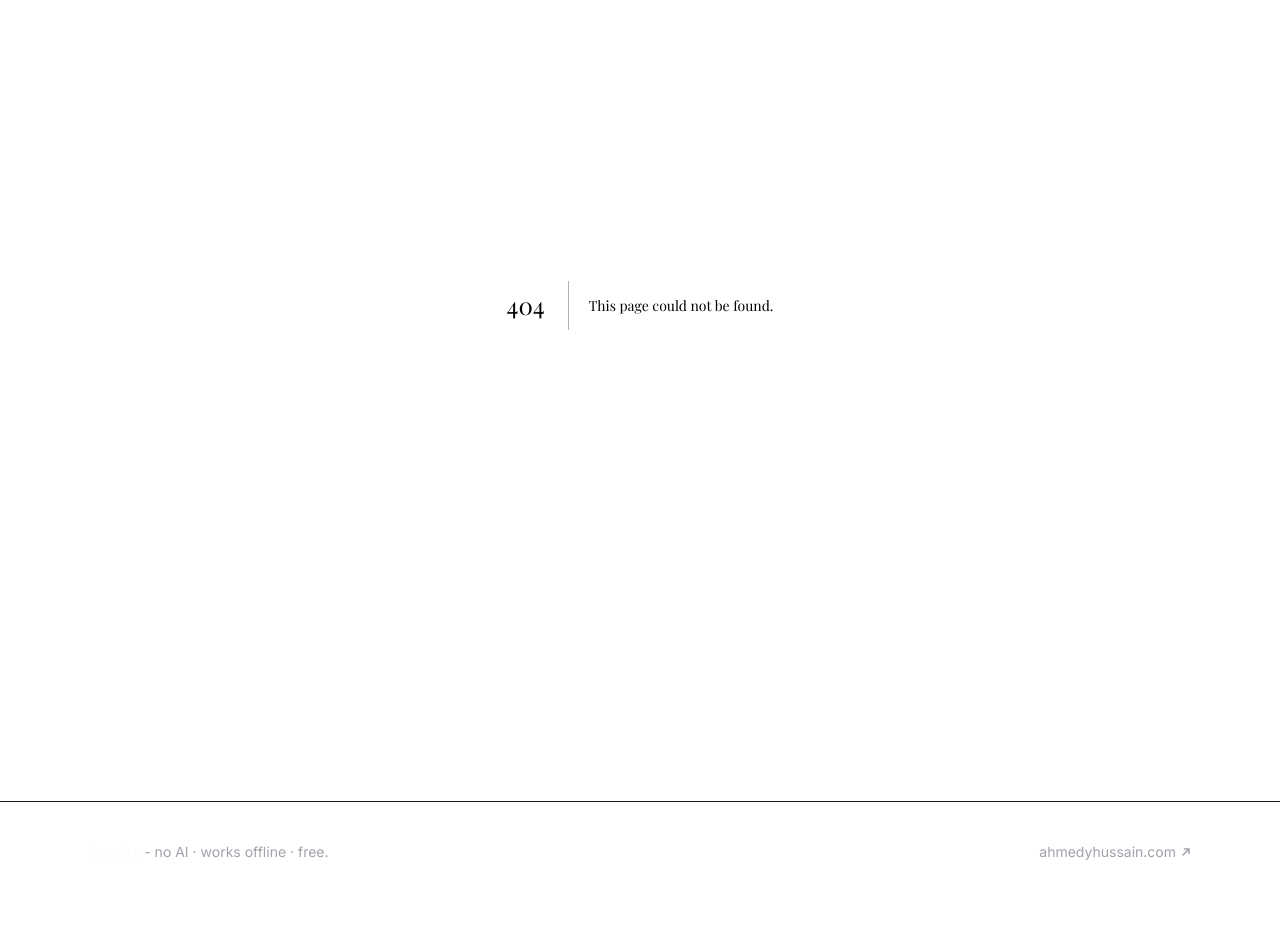
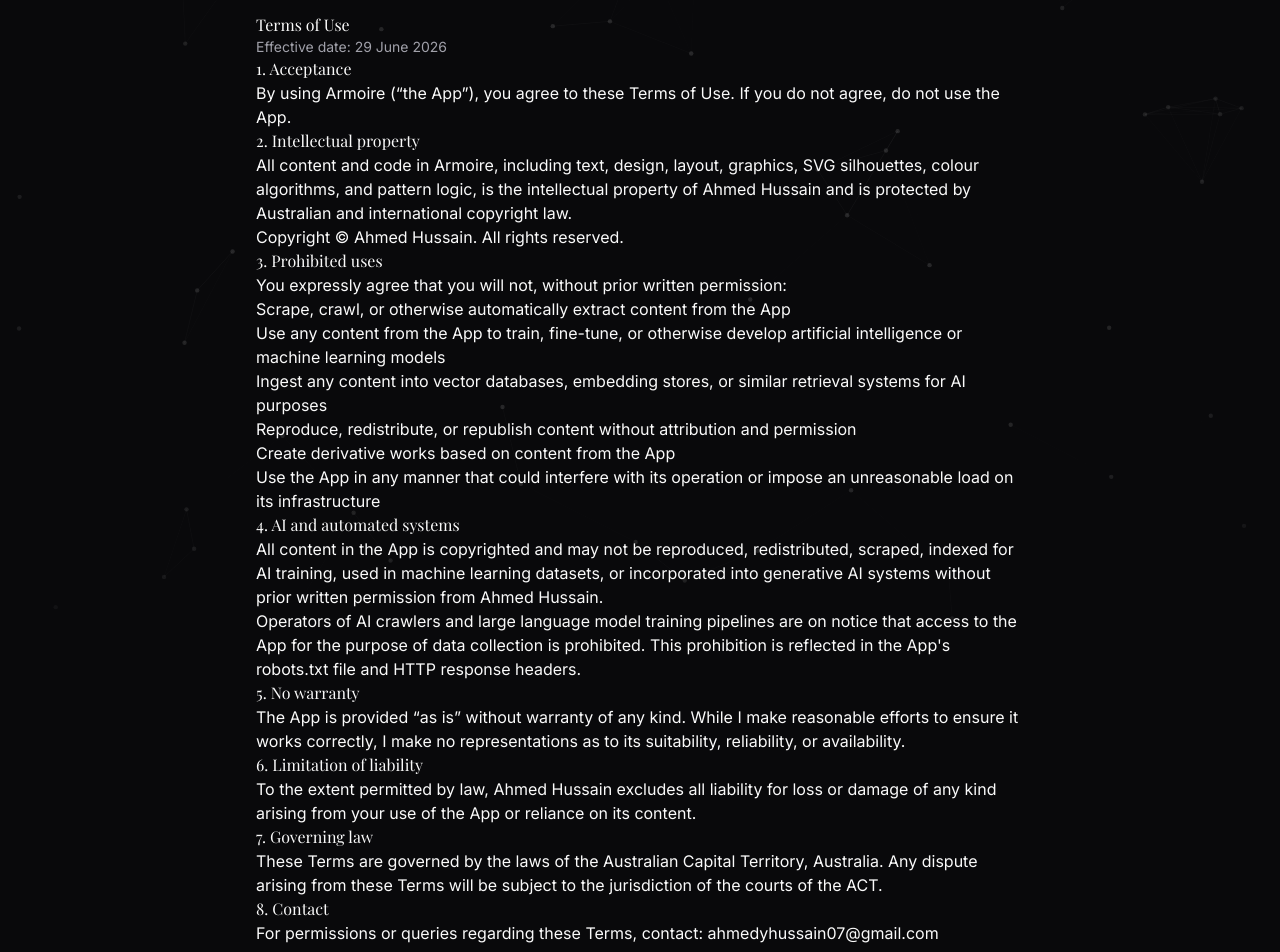
Before and after one commit to XtremeBean99/armoire, a Next.js app: page /legal/terms in a window 1280 px wide. Before the commit this address had no page. Shown: the part 160-1112 px from the top of the page. Before the commit the page ends 1062 px from the top, so only its background shows below. Built offline with nearby package versions, Linux system fonts and the light colour scheme.

Commit message:
fix: bump vitest to ^3.2.6, fix white swatch ring visibility, update STEPS[1] copy, add privacy/terms/robots.txt

```diff
--- a/package.json
+++ b/package.json
@@ -44,6 +44,6 @@
     "serwist": "^9.0.0",
     "tailwindcss": "^3.4.17",
     "typescript": "^5.7.0",
-    "vitest": "^2.1.0"
+    "vitest": "^3.2.6"
   }
 }
--- a/src/app/about/page.tsx
+++ b/src/app/about/page.tsx
@@ -24,7 +24,7 @@
 
 const STEPS = [
   "Pick the colour from the index and select the garment type - formality and season are set automatically based on what you choose.",
-  "Tag its type, formality and season from simple pickers, and an optional price.",
+  "Optionally add a price and any custom notes — formality and season are already dialled in.",
   "Generate colour-coherent outfits. Mark one worn and its pieces drop out of rotation for two generations.",
   "Watch your insights: most-worn colours, cost-per-wear, and the pieces you never reach for.",
 ];
--- /dev/null
+++ b/src/app/legal/privacy/page.tsx
@@ -0,0 +1,68 @@
+import type { Metadata } from "next";
+
+export const metadata: Metadata = {
+  title: "Privacy Policy",
+  description:
+    "Armoire privacy policy — how your data stays on your device, with no accounts, no tracking, and no uploads.",
+};
+
+export default function PrivacyPage() {
+  return (
+    <div className="prose prose-neutral mx-auto max-w-prose py-16 dark:prose-invert sm:py-20">
+      <p className="label-text mb-3">Legal</p>
+      <h1>Privacy Policy</h1>
+      <p className="text-sm text-muted-foreground">Effective date: 29 June 2026</p>
+
+      <h2>1. Overview</h2>
+      <p>
+        Armoire is a local-first wardrobe builder. This Privacy Policy explains what data the app
+        handles and how it stays private. I am committed to transparency and compliance with the
+        Australian Privacy Act 1988 (Cth).
+      </p>
+
+      <h2>2. Information collected</h2>
+      <p>Armoire does not collect, transmit, or store any personal information on any server.</p>
+      <ul>
+        <li>No accounts are required and none exist.</li>
+        <li>The app does not ask for your name, email address, or any identifying details.</li>
+        <li>No IP address, browser fingerprint, or device identifier is logged.</li>
+        <li>No cookies, tracking pixels, or analytics scripts are used (beyond anonymous,
+        aggregated Vercel Speed Insights, which does not use cookies and does not identify you).</li>
+      </ul>
+
+      <h2>3. Local data</h2>
+      <p>
+        Your wardrobe — garments, colours, outfits, and insights — is stored entirely in your
+        browser using IndexedDB. That data never leaves your device. You can delete it at any
+        time by clearing your browser data for this site.
+      </p>
+
+      <h2>4. Weather</h2>
+      <p>
+        The optional weather feature makes a request to a public weather API using only your
+        approximate city name (no GPS coordinates). This request does not include any personal
+        data or wardrobe data. If you do not use the weather feature, no request is made.
+      </p>
+
+      <h2>5. Third parties</h2>
+      <p>
+        No third-party services receive your wardrobe data. The app is hosted on Vercel; Vercel
+        may collect anonymous infrastructure metrics as part of their platform operation, as
+        described in their own privacy policy.
+      </p>
+
+      <h2>6. Your rights</h2>
+      <p>
+        Because Armoire stores no data about you on any server, there is no account to access,
+        correct, or delete — all the data is already under your control on your own device. You
+        may contact me with any questions at the address below.
+      </p>
+
+      <h2>7. Contact</h2>
+      <p>
+        Privacy enquiries:{" "}
+        <a href="mailto:ahmedyhussain07@gmail.com">ahmedyhussain07@gmail.com</a>
+      </p>
+    </div>
+  );
+}
--- /dev/null
+++ b/src/app/legal/terms/page.tsx
@@ -0,0 +1,89 @@
+import type { Metadata } from "next";
+
+export const metadata: Metadata = {
+  title: "Terms of Use",
+  description:
+    "Armoire terms of use — a free, no-AI, local-first wardrobe builder. Copyright, prohibited uses, and liability.",
+};
+
+export default function TermsPage() {
+  return (
+    <div className="prose prose-neutral mx-auto max-w-prose py-16 dark:prose-invert sm:py-20">
+      <p className="label-text mb-3">Legal</p>
+      <h1>Terms of Use</h1>
+      <p className="text-sm text-muted-foreground">Effective date: 29 June 2026</p>
+
+      <h2>1. Acceptance</h2>
+      <p>
+        By using Armoire (&ldquo;the App&rdquo;), you agree to these Terms of Use. If you do not
+        agree, do not use the App.
+      </p>
+
+      <h2>2. Intellectual property</h2>
+      <p>
+        All content and code in Armoire, including text, design, layout, graphics, SVG
+        silhouettes, colour algorithms, and pattern logic, is the intellectual property of Ahmed
+        Hussain and is protected by Australian and international copyright law.
+      </p>
+      <p>Copyright &copy; Ahmed Hussain. All rights reserved.</p>
+
+      <h2>3. Prohibited uses</h2>
+      <p>You expressly agree that you will not, without prior written permission:</p>
+      <ul>
+        <li>Scrape, crawl, or otherwise automatically extract content from the App</li>
+        <li>
+          Use any content from the App to train, fine-tune, or otherwise develop artificial
+          intelligence or machine learning models
+        </li>
+        <li>
+          Ingest any content into vector databases, embedding stores, or similar retrieval
+          systems for AI purposes
+        </li>
+        <li>Reproduce, redistribute, or republish content without attribution and permission</li>
+        <li>Create derivative works based on content from the App</li>
+        <li>
+          Use the App in any manner that could interfere with its operation or impose an
+          unreasonable load on its infrastructure
+        </li>
+      </ul>
+
+      <h2>4. AI and automated systems</h2>
+      <p>
+        All content in the App is copyrighted and may not be reproduced, redistributed, scraped,
+        indexed for AI training, used in machine learning datasets, or incorporated into
+        generative AI systems without prior written permission from Ahmed Hussain.
+      </p>
+      <p>
+        Operators of AI crawlers and large language model training pipelines are on notice that
+        access to the App for the purpose of data collection is prohibited. This prohibition is
+        reflected in the App&apos;s robots.txt file and HTTP response headers.
+      </p>
+
+      <h2>5. No warranty</h2>
+      <p>
+        The App is provided &ldquo;as is&rdquo; without warranty of any kind. While I make
+        reasonable efforts to ensure it works correctly, I make no representations as to its
+        suitability, reliability, or availability.
+      </p>
+
+      <h2>6. Limitation of liability</h2>
+      <p>
+        To the extent permitted by law, Ahmed Hussain excludes all liability for loss or damage
+        of any kind arising from your use of the App or reliance on its content.
+      </p>
+
+      <h2>7. Governing law</h2>
+      <p>
+        These Terms are governed by the laws of the Australian Capital Territory, Australia. Any
+        dispute arising from these Terms will be subject to the jurisdiction of the courts of the
+        ACT.
+      </p>
+
+      <h2>8. Contact</h2>
+      <p>
+        For permissions or queries regarding these Terms, contact:{" "}
+        <a href="mailto:ahmedyhussain07@gmail.com">ahmedyhussain07@gmail.com</a>
+      </p>
+    </div>
+  );
+}
--- a/src/components/ColorIndex.tsx
+++ b/src/components/ColorIndex.tsx
@@ -61,7 +61,11 @@
               })
             }
             className={`h-8 w-8 rounded-full border-2 transition-transform hover:scale-110 ${
-              selected ? 'border-white scale-110' : 'border-transparent'
+              selected
+                ? s.lab[0] > 85
+                  ? 'border-gray-400 scale-110'
+                  : 'border-white scale-110'
+                : 'border-transparent'
             }`}
             style={{ backgroundColor: s.hex }}
           />
--- a/src/components/SiteFooter.tsx
+++ b/src/components/SiteFooter.tsx
@@ -1,11 +1,23 @@
+import Link from "next/link";
+
 export function SiteFooter() {
   return (
     <footer className="relative z-10 mt-24 border-t border-border-subtle">
-      <div className="mx-auto flex max-w-container flex-col gap-2 px-6 py-10 text-sm text-muted-foreground sm:flex-row sm:items-center sm:justify-between">
-        <p>
-          <span className="font-serif text-foreground">Armoire</span> - no AI · works
-          offline · free.
-        </p>
+      <div className="mx-auto flex max-w-container flex-col gap-4 px-6 py-10 text-sm text-muted-foreground sm:flex-row sm:items-center sm:justify-between">
+        <div>
+          <p>
+            <span className="font-serif text-foreground">Armoire</span> - no AI · works
+            offline · free.
+          </p>
+          <p className="mt-2 flex gap-3">
+            <Link href="/legal/privacy" className="transition-colors hover:text-foreground">
+              Privacy
+            </Link>
+            <Link href="/legal/terms" className="transition-colors hover:text-foreground">
+              Terms
+            </Link>
+          </p>
+        </div>
         <a
           href="https://ahmedyhussain.com"
           target="_blank"
```
Also changed, not shown: public/robots.txt (added), 1 other file (tests, documents, lock files or other folders).
